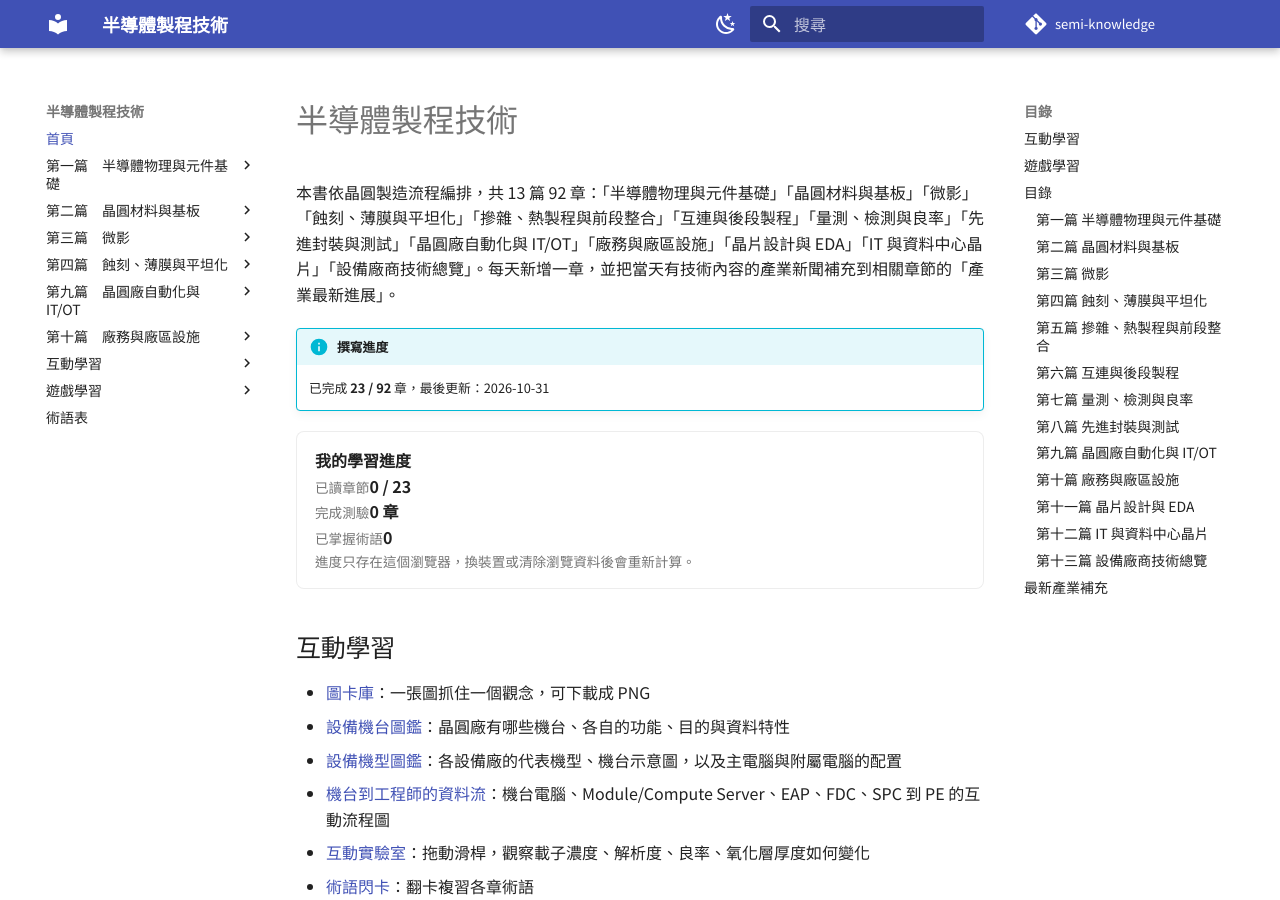
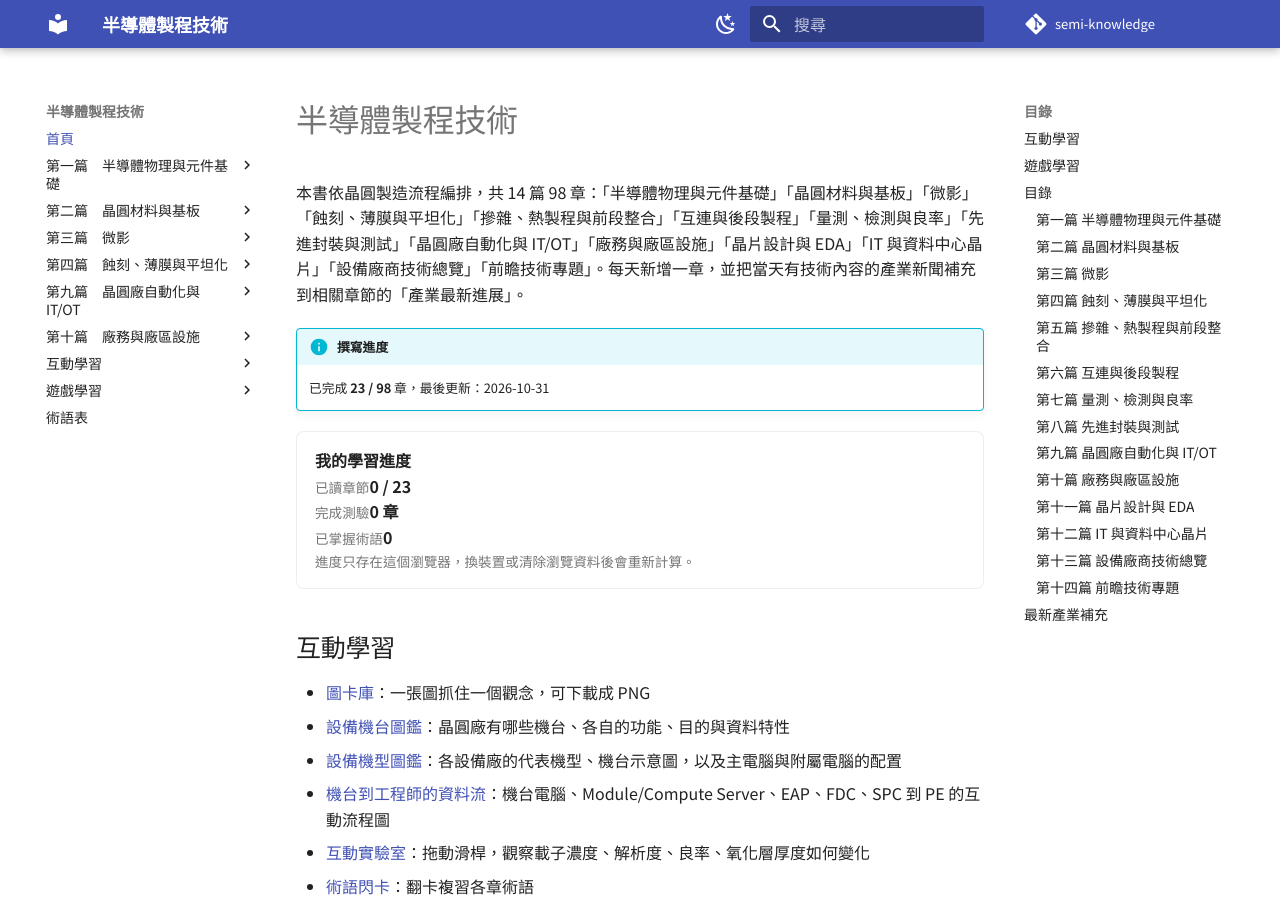
Before and after one commit to bkhotey4/semi-knowledge, an MkDocs documentation site: the page built from docs/index.md, in a window 1280 px wide and 900 px high. Built offline with MkDocs 1.6.1 and Material for MkDocs 9.7.7, drawn with Linux system fonts in a browser that asks for light colours; comment, search, counter and statistics services are not loaded; some of the changed text lies outside the part shown.

Commit message:
更新網站

```diff
--- a/docs/index.md
+++ b/docs/index.md
@@ -1,9 +1,9 @@
 # 半導體製程技術
 
-本書依晶圓製造流程編排，共 13 篇 92 章：「半導體物理與元件基礎」「晶圓材料與基板」「微影」「蝕刻、薄膜與平坦化」「摻雜、熱製程與前段整合」「互連與後段製程」「量測、檢測與良率」「先進封裝與測試」「晶圓廠自動化與 IT/OT」「廠務與廠區設施」「晶片設計與 EDA」「IT 與資料中心晶片」「設備廠商技術總覽」。每天新增一章，並把當天有技術內容的產業新聞補充到相關章節的「產業最新進展」。
+本書依晶圓製造流程編排，共 14 篇 98 章：「半導體物理與元件基礎」「晶圓材料與基板」「微影」「蝕刻、薄膜與平坦化」「摻雜、熱製程與前段整合」「互連與後段製程」「量測、檢測與良率」「先進封裝與測試」「晶圓廠自動化與 IT/OT」「廠務與廠區設施」「晶片設計與 EDA」「IT 與資料中心晶片」「設備廠商技術總覽」「前瞻技術專題」。每天新增一章，並把當天有技術內容的產業新聞補充到相關章節的「產業最新進展」。
 
 !!! info "撰寫進度"
-    已完成 **23 / 92** 章，最後更新：2026-10-31
+    已完成 **23 / 98** 章，最後更新：2026-10-31
 
 <div class="progress-widget"></div>
 
@@ -156,6 +156,15 @@
 - 第 91 章　Advantest、Teradyne 與 FormFactor：測試設備（撰寫中）
 - 第 92 章　台灣與亞洲設備供應鏈（撰寫中）
 
+### 第十四篇　前瞻技術專題
+
+- 第 93 章　面板級封裝與玻璃基板（撰寫中）
+- 第 94 章　3D DRAM 與記憶體微縮的下一步（撰寫中）
+- 第 95 章　新興記憶體：MRAM、ReRAM、FeRAM 與 PCM（撰寫中）
+- 第 96 章　二維材料與後矽通道（撰寫中）
+- 第 97 章　記憶體內運算與類神經形態晶片（撰寫中）
+- 第 98 章　量子晶片的製造（撰寫中）
+
 ## 最新產業補充
 
 - **2026-10-31**　[第 10 章](part-02/02-04.md)：電子工程專輯報導超越 1700V 氮化鎵與 2200V 寬能隙半導體的產品化成果與技術展望。這有助於讀者理解化合物與寬能隙半導體在高電壓資料中心與電動車中的應用。
```
Also changed, not shown: docs/data/chapters.json (+1 -1 lines).
